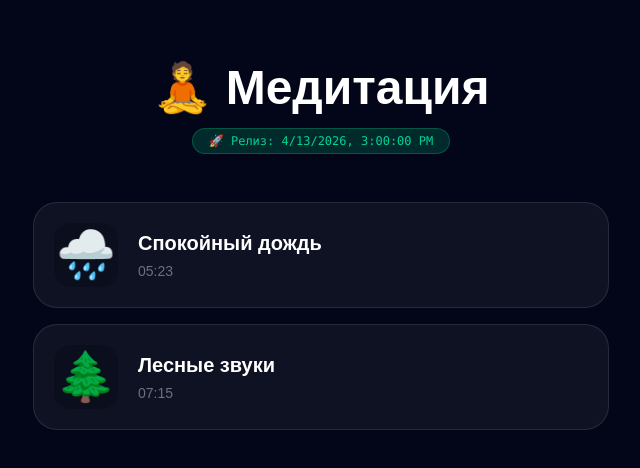
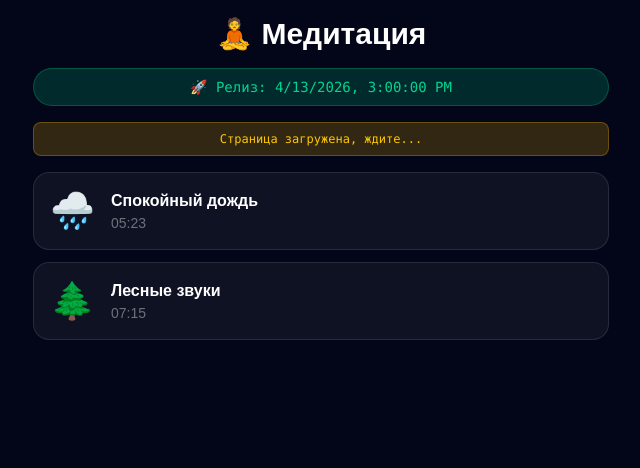
Before and after one commit to mravsyo-dot/meditation-app, a Next.js app: page / in a window 1280 px wide. Shown: the top 468 px of the page, without its empty margins (319-959 px from the left). Built offline with nearby package versions, Linux system fonts and the light colour scheme.

Commit message:
Add test.html and release time

```diff
--- a/app/layout.tsx
+++ b/app/layout.tsx
@@ -1,4 +1,3 @@
-// app/layout.tsx
 import type { Metadata } from 'next';
 import './globals.css';
 
@@ -17,7 +16,6 @@ export default function RootLayout({
       <head>
         <meta name="viewport" content="width=device-width, initial-scale=1.0, maximum-scale=1.0, user-scalable=no, viewport-fit=cover" />
         <meta name="apple-mobile-web-app-capable" content="yes" />
-        <meta name="apple-mobile-web-app-status-bar-style" content="black-translucent" />
       </head>
       <body>{children}</body>
     </html>
--- a/app/page.tsx
+++ b/app/page.tsx
@@ -1,69 +1,162 @@
 'use client';
 
-import { useState, useEffect } from 'react';
-import { useStore } from '@/lib/store';
-import { tracks } from '@/lib/tracks';
-import AudioPlayer from '@/components/AudioPlayer';
+import { useState, useEffect, useRef } from 'react';
 
 export default function Home() {
-  const { currentTrack, setCurrentTrack, setIsPlaying } = useStore();
   const [releaseTime, setReleaseTime] = useState('');
+  const [isPlaying, setIsPlaying] = useState(false);
+  const [currentTrack, setCurrentTrack] = useState<{title: string, src: string, icon: string} | null>(null);
+  const [progress, setProgress] = useState(0);
+  const [duration, setDuration] = useState(0);
+  const [error, setError] = useState('');
+  const audioRef = useRef<HTMLAudioElement | null>(null);
 
+  // Время релиза
   useEffect(() => {
     const date = new Date('2026-04-13T18:00:00+03:00');
     setReleaseTime(date.toLocaleString());
+    setError('Страница загружена, ждите...');
   }, []);
 
+  const tracks = [
+    { id: '1', title: 'Спокойный дождь', duration: '05:23', src: '/sounds/abc.m4a', icon: '🌧️' },
+    { id: '2', title: 'Лесные звуки', duration: '07:15', src: '/sounds/abca.m4a', icon: '🌲' }
+  ];
+
   const selectTrack = (track: typeof tracks[0]) => {
-    console.log('Selecting track:', track.title);
+    setError(`Выбран трек: ${track.title}`);
+    setCurrentTrack(track);
+    setIsPlaying(false);
+    setProgress(0);
+    setDuration(0);
 
-    if (currentTrack?.id === track.id) {
-      // Тот же трек - ничего не делаем, пусть плеером управляют
+    if (audioRef.current) {
+      audioRef.current.pause();
+      audioRef.current.src = '';
+    }
+
+    const audio = new Audio(track.src);
+    audio.preload = 'auto';
+    audio.setAttribute('playsinline', 'true');
+
+    audio.addEventListener('loadedmetadata', () => {
+      setDuration(audio.duration);
+      setError(`Загружено: ${track.title}`);
+    });
+    audio.addEventListener('timeupdate', () => setProgress(audio.currentTime));
+    audio.addEventListener('ended', () => {
+      setIsPlaying(false);
+      setProgress(0);
+    });
+    audio.addEventListener('error', (e) => setError(`Ошибка: ${track.title}`));
+
+    audioRef.current = audio;
+  };
+
+  const playPause = async () => {
+    const audio = audioRef.current;
+    if (!audio) {
+      setError('Сначала выберите трек');
       return;
     }
 
-    // Просто устанавливаем трек, НЕ включаем воспроизведение
-    setCurrentTrack(track);
-    setIsPlaying(false);
+    if (isPlaying) {
+      audio.pause();
+      setIsPlaying(false);
+      setError('Пауза');
+    } else {
+      try {
+        await audio.play();
+        setIsPlaying(true);
+        setError('Играет');
+      } catch (err: any) {
+        setError(`Ошибка: ${err.message}`);
+      }
+    }
+  };
+
+  const handleSeek = (e: React.ChangeEvent<HTMLInputElement>) => {
+    const audio = audioRef.current;
+    if (audio) {
+      const val = parseFloat(e.target.value);
+      audio.currentTime = val;
+      setProgress(val);
+    }
   };
 
   return (
-    <main className="min-h-screen bg-slate-950">
-      <div className="container mx-auto px-4 py-16 pb-48">
-        <header className="text-center mb-12">
-          <h1 className="text-5xl font-bold text-white mb-4">🧘 Медитация</h1>
-          <div className="inline-block bg-emerald-500/20 border border-emerald-500/30 rounded-full px-4 py-1">
-            <p className="text-emerald-400 text-xs font-mono">🚀 Релиз: {releaseTime}</p>
-          </div>
-        </header>
+    <main className="min-h-screen bg-slate-950 p-4">
+      <div className="max-w-xl mx-auto">
+        <h1 className="text-3xl font-bold text-white text-center mb-4">🧘 Медитация</h1>
 
-        <div className="max-w-xl mx-auto grid gap-4">
-          {tracks.map((track) => (
+        {/* Время релиза */}
+        <div className="bg-emerald-500/20 border border-emerald-500/30 rounded-full px-4 py-2 text-center mb-4">
+          <p className="text-emerald-400 text-sm font-mono">🚀 Релиз: {releaseTime || 'загрузка...'}</p>
+        </div>
+
+        {/* Ошибки/статус */}
+        <div className="bg-yellow-500/20 border border-yellow-500/30 rounded-lg px-4 py-2 text-center mb-4">
+          <p className="text-yellow-400 text-xs font-mono break-all">{error || 'Готов'}</p>
+        </div>
+
+        {/* Список треков */}
+        <div className="space-y-3 mb-8">
+          {tracks.map(track => (
             <button
               key={track.id}
               onClick={() => selectTrack(track)}
-              className={`
-                w-full p-5 rounded-3xl transition-all duration-300 text-left border
-                ${currentTrack?.id === track.id
-                  ? 'bg-white/20 border-white/30 scale-[1.02]'
-                  : 'bg-white/5 border-white/10 hover:bg-white/10 active:scale-95'}
-              `}
+              onTouchStart={(e) => { e.preventDefault(); selectTrack(track); }}
+              className={`w-full p-4 rounded-2xl text-left border transition-all
+                ${currentTrack?.title === track.title
+                  ? 'bg-white/20 border-white/30'
+                  : 'bg-white/5 border-white/10 hover:bg-white/10'}`}
             >
-              <div className="flex items-center gap-5">
-                <div className="text-5xl bg-black/20 w-16 h-16 rounded-2xl flex items-center justify-center">
-                  {track.icon}
-                </div>
-                <div className="flex-1">
-                  <div className="text-white text-xl font-semibold mb-1">{track.title}</div>
+              <div className="flex items-center gap-4">
+                <span className="text-4xl">{track.icon}</span>
+                <div>
+                  <div className="text-white font-semibold">{track.title}</div>
                   <div className="text-white/40 text-sm">{track.duration}</div>
                 </div>
               </div>
             </button>
           ))}
         </div>
+
+        {/* Плеер (показывается только если выбран трек) */}
+        {currentTrack && (
+          <div className="fixed bottom-0 left-0 right-0 bg-black/90 backdrop-blur-xl border-t border-white/20 p-6">
+            <div className="max-w-xl mx-auto">
+              <div className="flex items-center gap-4 mb-4">
+                <span className="text-4xl">{currentTrack.icon}</span>
+                <div className="flex-1">
+                  <div className="text-white font-semibold">{currentTrack.title}</div>
+                  <div className="text-yellow-400 text-xs">Нажмите на кнопку</div>
+                </div>
+              </div>
+
+              <input
+                type="range"
+                min="0"
+                max={duration || 100}
+                value={progress}
+                onChange={handleSeek}
+                className="w-full mb-4"
+                style={{ accentColor: 'white' }}
+              />
+
+              <div className="flex justify-center">
+                <button
+                  onClick={playPause}
+                  onTouchStart={(e) => { e.preventDefault(); playPause(); }}
+                  className="w-20 h-20 bg-white text-black rounded-full text-4xl flex items-center justify-center active:scale-95 transition"
+                >
+                  {isPlaying ? '⏸️' : '▶️'}
+                </button>
+              </div>
+            </div>
+          </div>
+        )}
       </div>
-
-      <AudioPlayer />
     </main>
   );
 }
```
